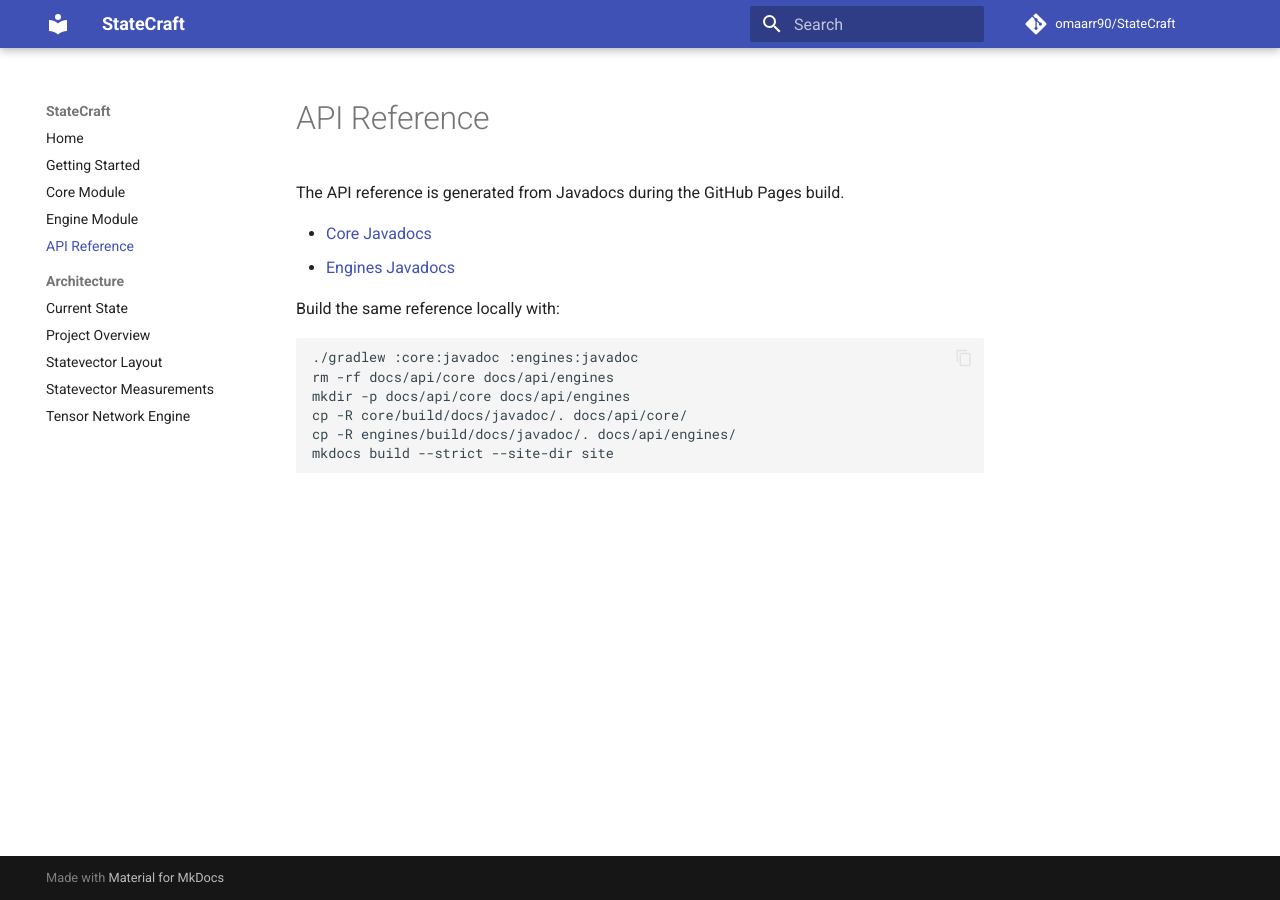
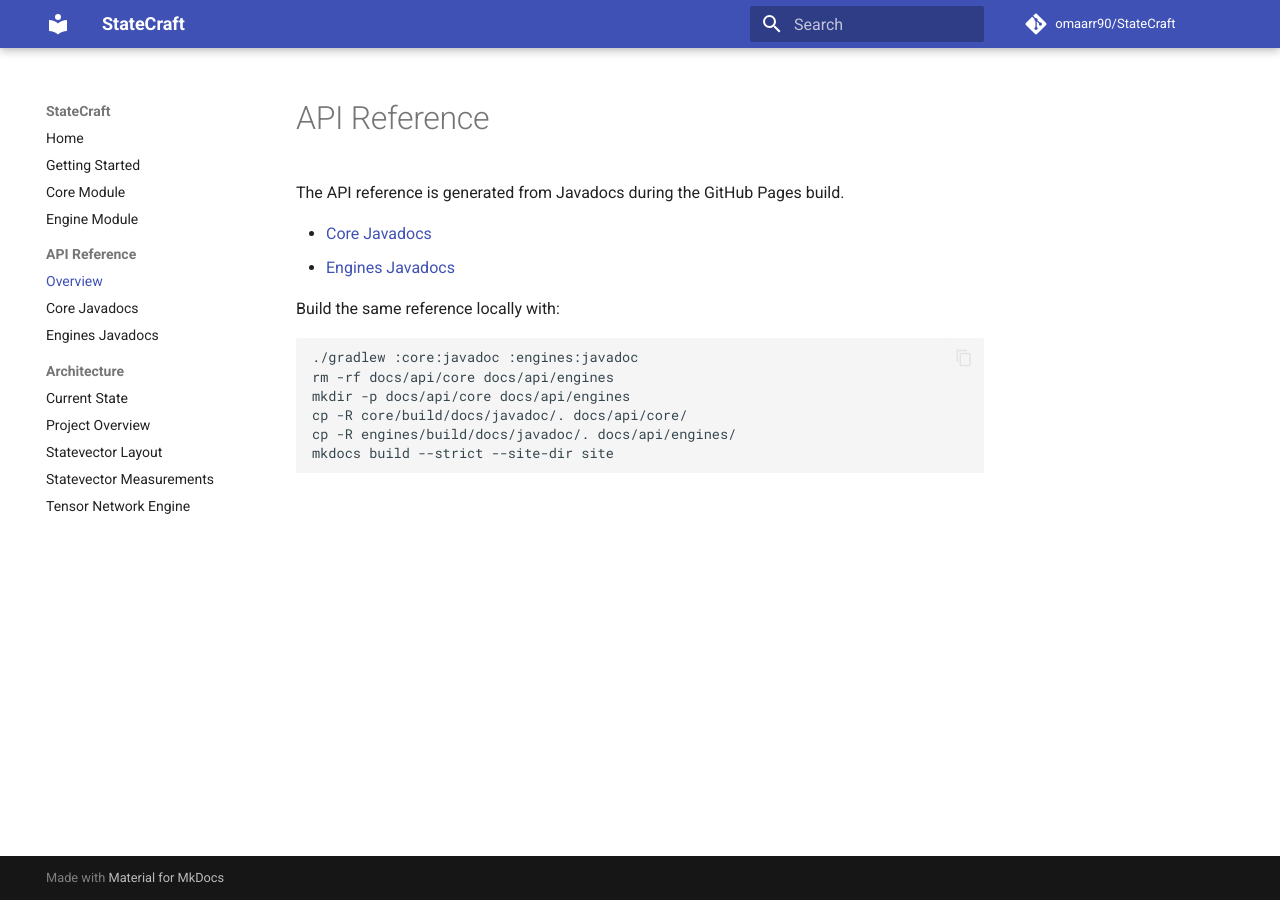
Before and after one commit to omaarr90/StateCraft, an MkDocs documentation site: the page built from docs/api.md, in a window 1280 px wide. Built offline with MkDocs 1.6.1 and Material for MkDocs 9.7.7, drawn with Linux system fonts in a browser that asks for light colours; comment, search, counter and statistics services are not loaded; some of the changed lines change nothing that is shown.

Commit message:
fix java docs

```diff
--- a/docs/api.md
+++ b/docs/api.md
@@ -2,8 +2,8 @@
 
 The API reference is generated from Javadocs during the GitHub Pages build.
 
-- [Core Javadocs](api/core/)
-- [Engines Javadocs](api/engines/)
+- [Core Javadocs](core/)
+- [Engines Javadocs](engines/)
 
 Build the same reference locally with:
 
--- a/mkdocs.yml
+++ b/mkdocs.yml
@@ -40,7 +40,10 @@
   - Getting Started: getting-started.md
   - Core Module: core.md
   - Engine Module: engines.md
-  - API Reference: api.md
+  - API Reference:
+      - Overview: api.md
+      - Core Javadocs: api/core/index.html
+      - Engines Javadocs: api/engines/index.html
   - Architecture:
       - Current State: architecture/current-state.md
       - Project Overview: project-overview.md
```
